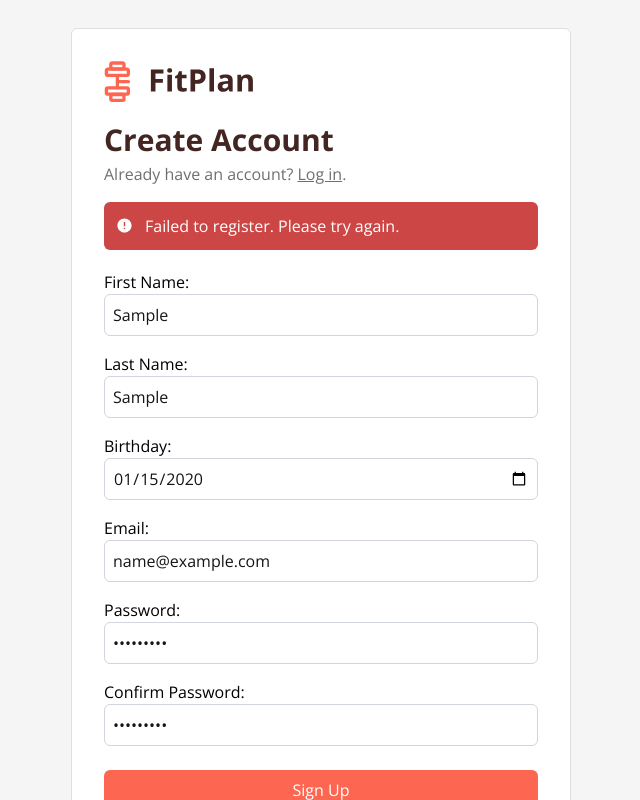
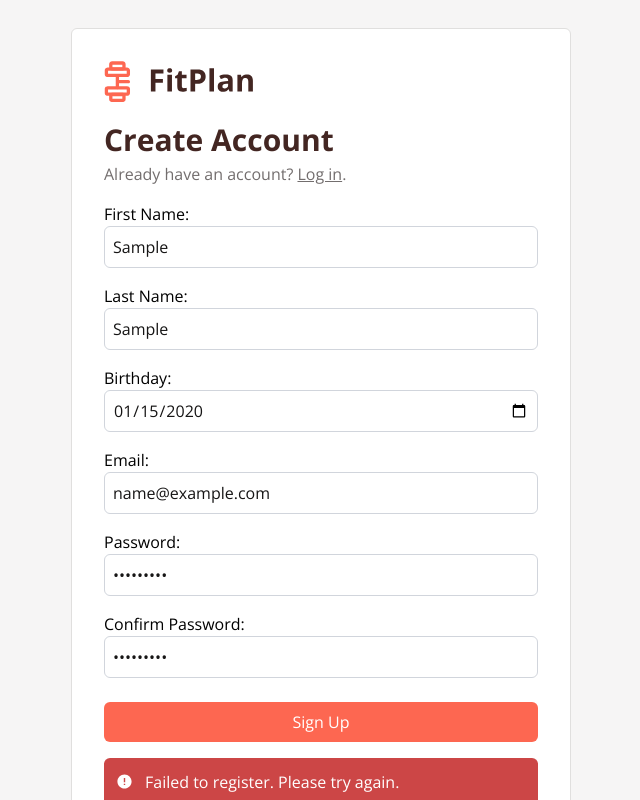
Before and after one commit to Nehal70/Therafit, a React (Vite) app in the folder client/: page /signup in a window 1280 px wide. Both pictures are taken after typing "Sample", "Sample", "2020-01-15", "name@example.com", "Sample123", "Sample123" into the empty fields and a click on the button "Sign Up". Shown: the whole page, without its empty margins (319-959 px from the left). Built offline with nearby package versions, Linux system fonts and the light colour scheme; no server answers.

Commit message:
Signup move message

```diff
--- a/client/src/pages/signup.jsx
+++ b/client/src/pages/signup.jsx
@@ -82,16 +82,6 @@ const SignUp = () => {
         <a href='/'><img className='mb-5 max-w-[150px]' src={Wordmark} /></a>
         <h2 className="font-bold text-3xl text-fit-black mb-1">Create Account</h2>
         <p className='text-fit-gray mb-4'>Already have an account? <a className='underline' href='/login'>Log in</a>.</p>
-
-        {/* Display success or error messages */}
-        {successMessage && <div className='bg-[#1eab60] p-3 rounded-md flex mb-5 items-center'>
-          <FaCircleCheck size={17} className='text-white mr-3' />
-          <p className='text-white'>{successMessage}</p>
-        </div>}
-        {errorMessage && <div className='bg-[#cc4646] p-3 rounded-md flex mb-5 items-center'>
-          <MdError size={17} className='text-white mr-3' />
-          <p className='text-white'>{errorMessage}</p>
-        </div>}
 
         <form onSubmit={handleSubmit}>
           {/* First Name */}
@@ -180,6 +170,17 @@ const SignUp = () => {
             Sign Up
           </button>
         </form>
+
+        {/* Display success or error messages */}
+        {successMessage && <div className='bg-[#1eab60] p-3 rounded-md flex mt-4 items-center'>
+          <FaCircleCheck size={17} className='text-white mr-3' />
+          <p className='text-white'>{successMessage}</p>
+        </div>}
+        {errorMessage && <div className='bg-[#cc4646] p-3 rounded-md flex mt-4 items-center'>
+          <MdError size={17} className='text-white mr-3' />
+          <p className='text-white'>{errorMessage}</p>
+        </div>}
+
       </div>
     </div>
   );
```
